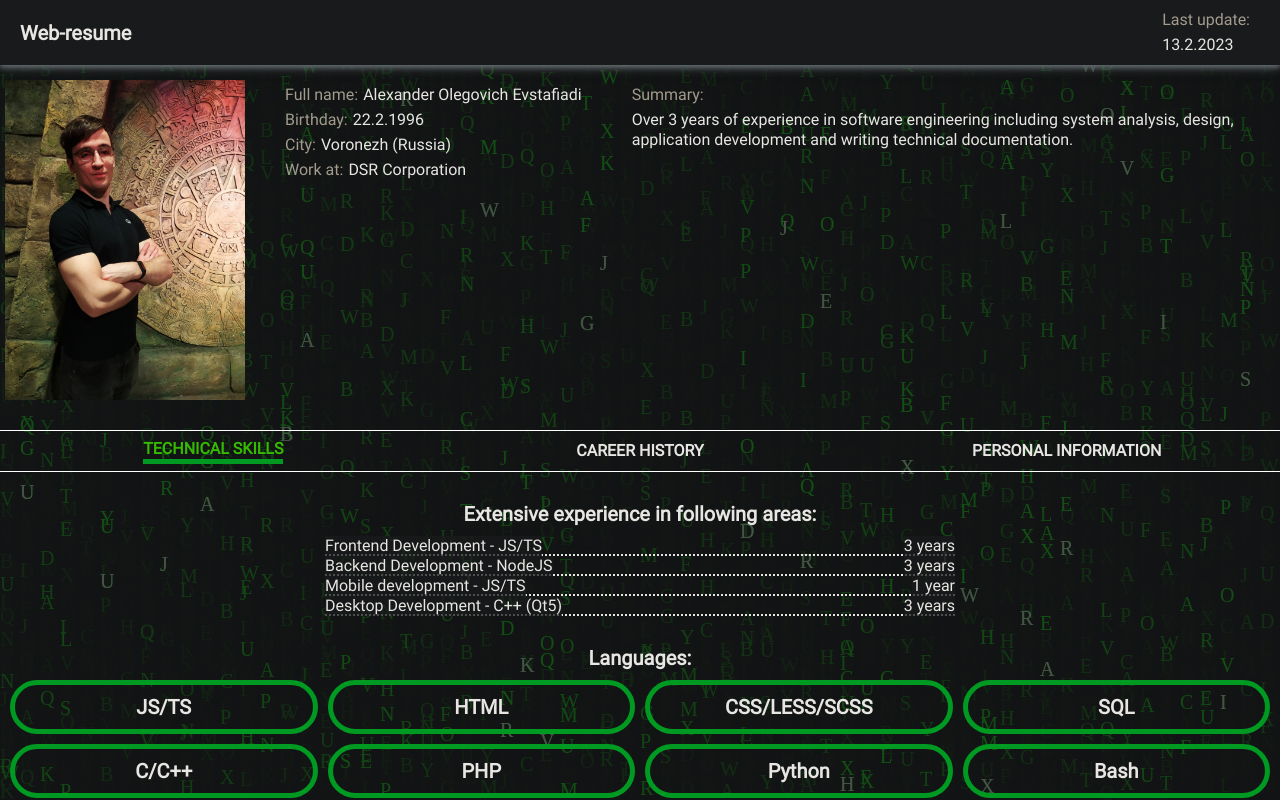
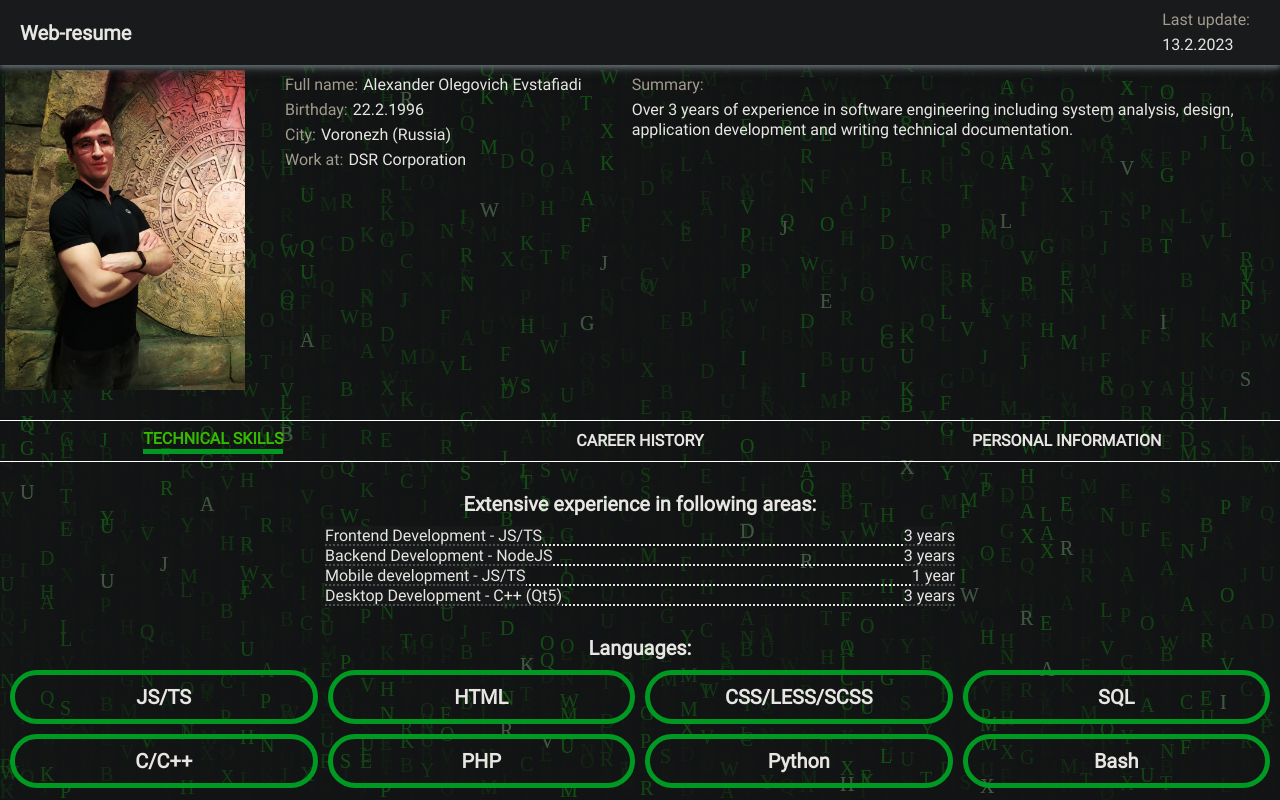
Before and after one commit to a1exevs/web-resume, a React (Create React App) app: page / in a window 1280 px wide. Shown: the top 800 px of the page. Built offline with nearby package versions, Linux system fonts and the light colour scheme.

Commit message:
Min height of Header

```diff
--- a/src/ui/Header/Header.module.scss
+++ b/src/ui/Header/Header.module.scss
@@ -1,7 +1,7 @@
 @import 'src/common/styles/constants';
 
 .Header {
-  min-height: calc($large-space + ($medium-space / 2));
+  min-height: calc($large-space + $tiny-space);
 
   &__Content {
     display: flex;
```
